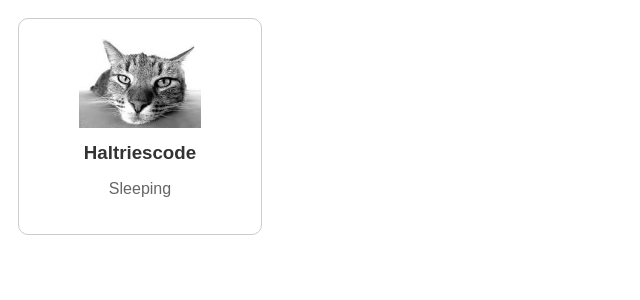
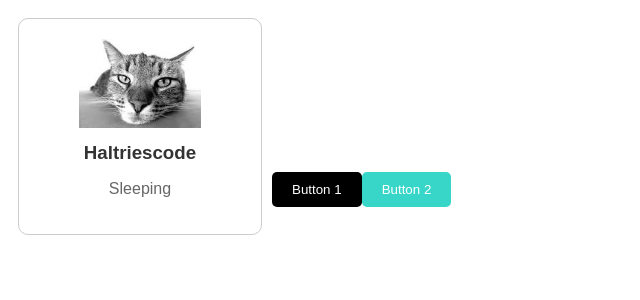
Before and after one commit to haltriescode/learn-react, a React (Vite) app: page / in a window 1280 px wide. Shown: the top 300 px of the page, without its empty margins (0-640 px from the left). Built offline with nearby package versions, Linux system fonts and the light colour scheme.

Commit message:
Add button

```diff
--- a/src/App.jsx
+++ b/src/App.jsx
@@ -1,8 +1,13 @@
 import Card from './Card.jsx'
+import Button from './Button/Button.jsx'
 
 function App() {
   return(
-      <Card/>
+      <>
+        <Card/>
+        <Button/>
+      </>
+
 );
 }
 
--- /dev/null
+++ b/src/Button/Button.jsx
@@ -0,0 +1,23 @@
+import styles from './Button.module.css'
+
+function Button(){
+    const style = {
+        backgroundColor: "hsl(175, 65.80%, 52.90%)",
+        color: "hsl(0, 0%, 100%)",
+        padding: "10px 20px",
+        borderRadius: "5px",
+        border: "none",
+        cursor: "pointer",
+    }
+    // Styling using Button.module.css (Button 1) and using inline styling ( Button 2)
+    return(
+    <>
+
+    <button className={styles.button}>Button 1</button>
+
+    <button style={style}>Button 2</button>
+    </>
+)
+}
+
+export default Button
--- /dev/null
+++ b/src/Button/Button.module.css
@@ -0,0 +1,8 @@
+.button{
+    background-color: hsl(200, 100%, 0%);
+    color: hsl(0, 0%, 100%);
+    padding: 10px 20px;
+    border-radius: 5px;
+    border: none;
+    cursor: pointer;
+  }
```
Also changed, not shown: src/index.css (line endings or trailing spaces).
